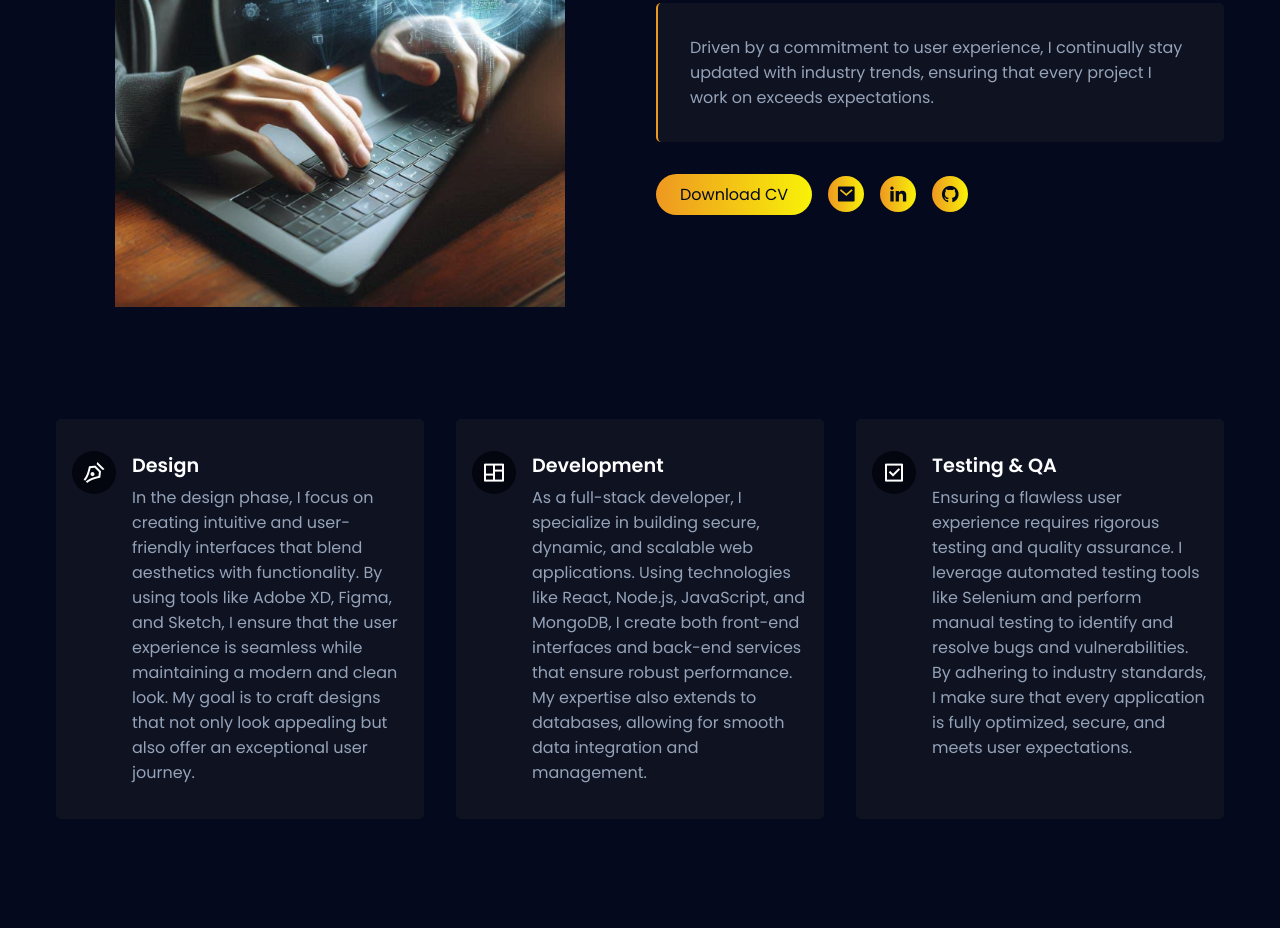
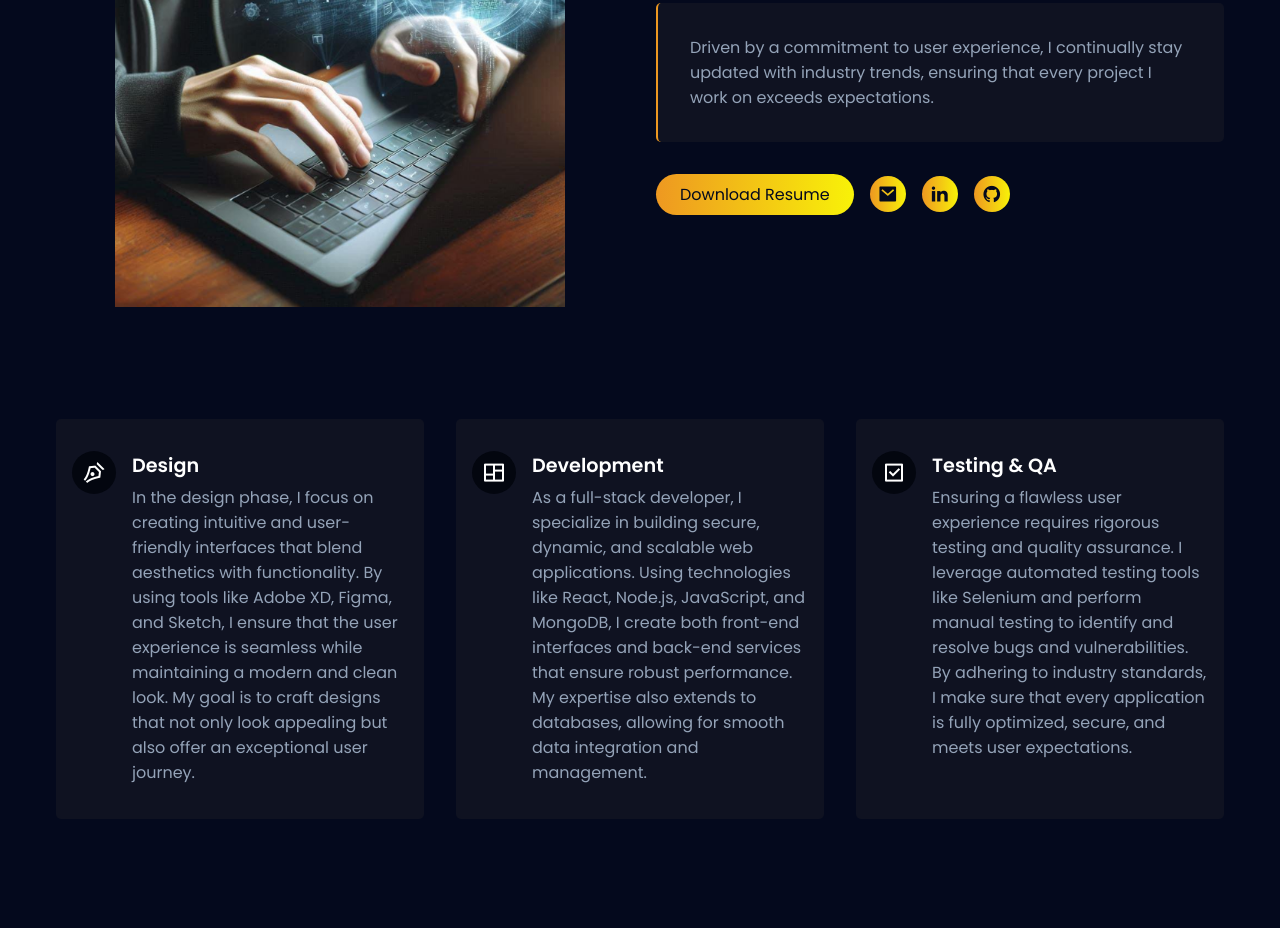
Before and after one commit to ShadowTracker13/portfolio, a plain HTML site: page index.html in a window 1280 px wide. Shown: the part 1062-1990 px from the top of the page. Drawn offline with nearby package versions, Linux system fonts and the light colour scheme.

Commit message:
Update index.html

```diff
--- a/index.html
+++ b/index.html
@@ -82,8 +82,8 @@
               ensuring that every project I work on exceeds expectations.
             </h4>
         <div class="about__btns">
-          <a href="assets/Rahul Kumar Yadav CV.pdf" download class="download__btn">
-            Download CV
+          <a href="assets/Rahul Kumar Yadav Resume.pdf" download class="download__btn">
+            Download Resume
           </a>
           <a href="mailto:ry6160012@gmail.com"><i class="ri-mail-fill"></i></a>
           <a href="https://www.linkedin.com/in/rahul-kumar-yadav-401b33251/"><i class="ri-linkedin-fill"></i></a>
```
